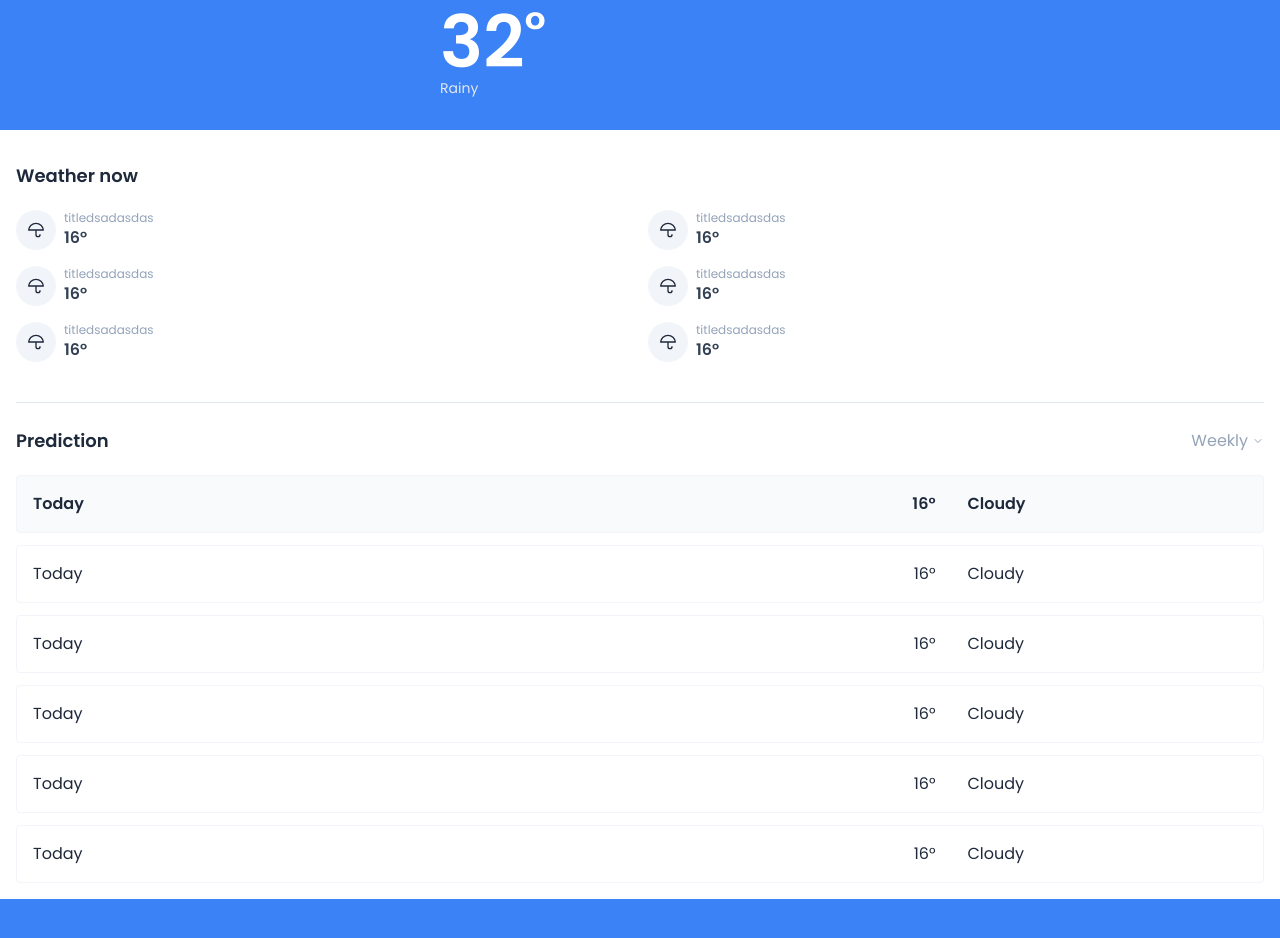
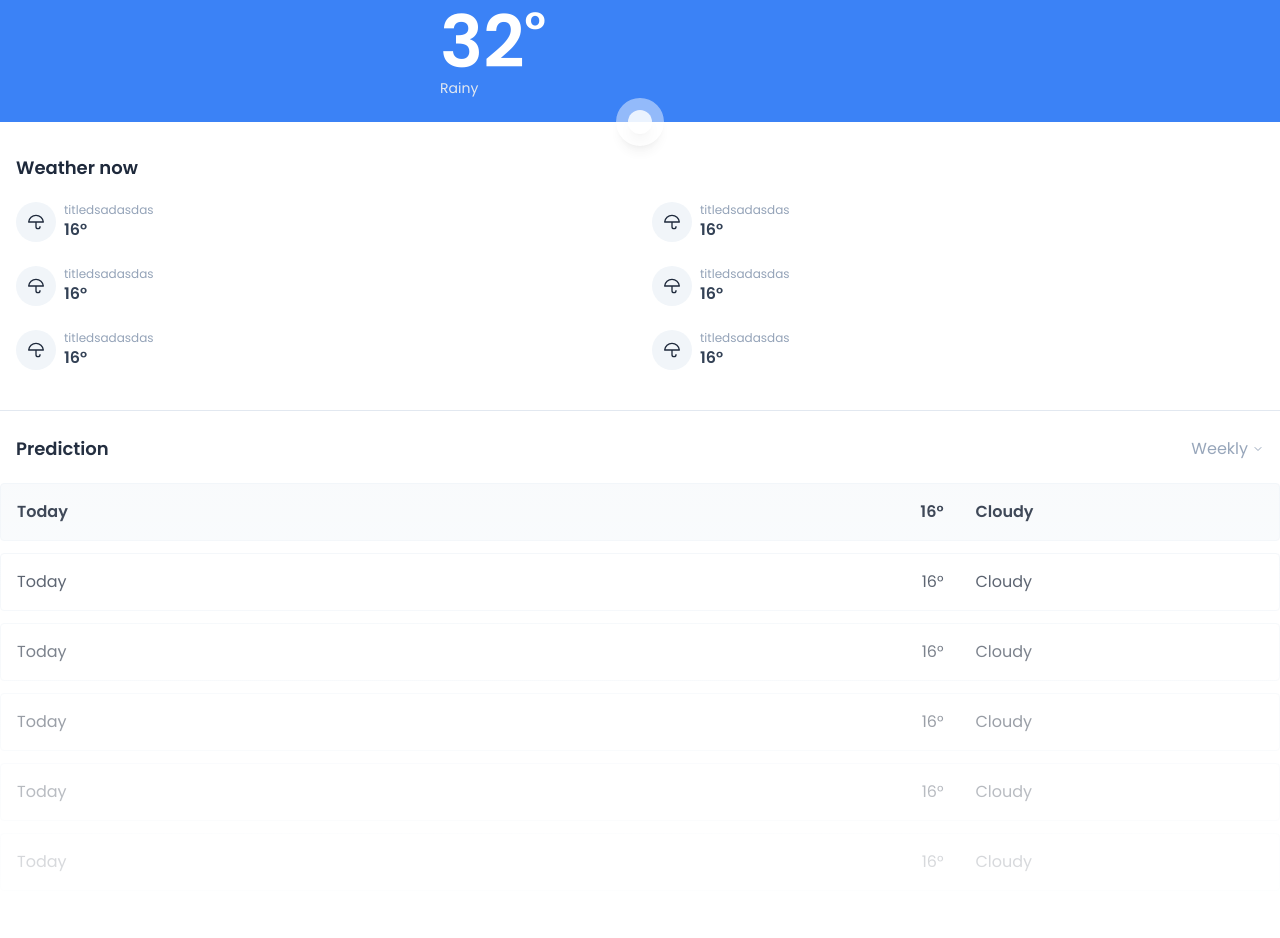
Before and after one commit to terkinas/nextjs-weather-app, a Next.js app: page / in a window 1280 px wide. Shown: the part 550-1488 px from the top of the page. Before the commit the page ends 1449 px from the top, so only its background shows below. Built offline with nearby package versions, Linux system fonts and the light colour scheme; no server answers.

Commit message:
fixed readme file and current weather design

```diff
--- a/src/app/layout.tsx
+++ b/src/app/layout.tsx
@@ -2,6 +2,7 @@ import './globals.css'
 import type { Metadata } from 'next'
 import { Poppins } from 'next/font/google'
 import SiteHeader from '@/components/site-header'
+import SiteFooter from '@/components/site-footer'
 
 
 const poppins = Poppins({ weight: ['400', '600', '700'], subsets: ['latin'], })
--- a/src/app/page.tsx
+++ b/src/app/page.tsx
@@ -20,7 +20,7 @@ export default function Home() {
   return (
     <main className="flex flex-col items-center justify-between pt-12 z-0">
       {/* weather representation */}
-      <div className='flex flex-col px-4 sticky top-0 pb-8 after:absolute after:bottom-0 after:left-1/2 after:-translate-x-1/2 after:content-[`THIS`]'>
+      <div className='flex flex-col px-4 sticky top-0'>
           <Image src='/images/island-normal.png' width={400} height={400} alt='weather-image' />
           <div>
             <h4 className='font-semibold text-white text-7xl flex'>32<span className='text-5xl'>°</span></h4>
@@ -28,11 +28,15 @@ export default function Home() {
           </div>
       </div>
 
+      <div className='w-6 h-6 bg-white shadow-lg rounded-full translate-y-1/2 z-20 opacity-90'>
+        <div className='w-12 h-12 bg-white shadow-lg rounded-full z-10 -translate-x-1/4 -translate-y-1/4 opacity-50'></div>
+      </div>
+
       {/* weather table */}
-      <div className="z-10 w-full flex flex-col items-center justify-center px-4 pt-8 bg-white">
-        <div className="w-full text-slate-800 ">
+      <div className="z-10 w-full flex flex-col items-center justify-center pt-8 bg-white">
+        <div className="w-full text-slate-800 px-4">
           <h4 className='font-semibold text-lg'>Weather now</h4>
-          <div className="grid grid-cols-2 gap-4 w-full py-4 pt-5">
+          <div className="grid grid-cols-2 gap-6 w-full py-4 pt-5">
             {dataExample.map((item, index) => (
               <div key={index} className="flex gap-2 items-center">
                 <span className='block p-3 bg-slate-100 rounded-full text-slate-800 whitespace-nowrap'><FiUmbrella /></span>
@@ -47,8 +51,9 @@ export default function Home() {
 
         <hr className='w-full my-6' />
 
-        <div className="w-full text-slate-800">
-          <div className='flex justify-between'>
+        <div className="w-full text-slate-800 pb-12 relative">
+
+          <div className='flex justify-between px-4'>
             <h4 className='font-semibold text-lg'>Prediction</h4>
             <h5 className='text-base text-slate-400 flex items-center gap-1'>Weekly <FiChevronDown size={12} /></h5>
           </div>
@@ -61,6 +66,9 @@ export default function Home() {
                 </div>
             ))}
             </div>
+
+            {/* fade out effect */}
+              <div className='w-full h-full bg-gradient-to-t from-white to-transparent absolute bottom-0'></div>
           </div>
       </div>
 
--- a/src/components/modals/links-modal.tsx
+++ b/src/components/modals/links-modal.tsx
@@ -9,7 +9,8 @@ import {
   } from "@/components/ui/dialog"
 import Link from "next/link"
 
-  import { FiMoreHorizontal } from "react-icons/fi"
+  import { FiMoreHorizontal, FiGithub, FiMail } from "react-icons/fi"
+import SiteFooter from "../site-footer"
 
 type Props = {}
 
@@ -24,10 +25,10 @@ const LinksModal = (props: Props) => {
     <DialogContent className="w-11/12 sm:w-full rounded">
       <DialogHeader>
         <DialogTitle>Information</DialogTitle>
-        <DialogDescription className="flex flex-col gap-1">
-          <p className="text-xs">Open-source project in development. Contribute and improve it!</p> <br />
-          <Link className="block p-2 border border-1 border-slate-300 rounded" href="https://github.com/terkinas/nextjs-weather-app"> Github </Link>
-          <Link className="block p-2 border border-1 border-slate-300 rounded" href="/contact"> Contact </Link>
+        <DialogDescription className="flex flex-col gap-3">
+          <p className="text-xs">Open-source project in development. Contribute and improve it!</p>
+          <Link className=" p-2 border border-1 border-slate-300 rounded flex items-center justify-center gap-2" href="https://github.com/terkinas/nextjs-weather-app"><FiGithub /> Github </Link>
+          <Link className=" p-2 border border-1 border-slate-300 rounded flex items-center justify-center gap-2" href="/contact"><FiMail /> Contact </Link>
 
         </DialogDescription>
       </DialogHeader>
--- /dev/null
+++ b/src/components/site-footer.tsx
@@ -0,0 +1,9 @@
+export default function SiteFooter() {
+  return (
+    <footer>
+        <div className="w-full flex justify-center p-4 py-8 shadow text-white">
+            <p className="text-sm text-slate-300 ">Created by <a href="">terkinas</a></p>
+        </div>
+    </footer>
+  )
+}
```
Also changed, not shown: 1 other file (tests, documents, lock files or other folders).
